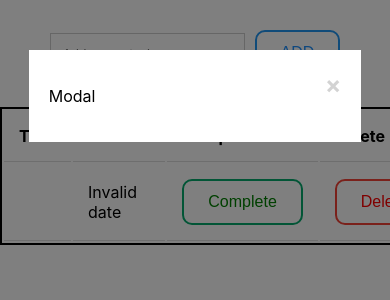
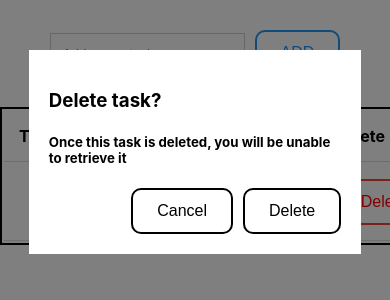
Before and after one commit to Alexlloydwhite/aws-react-todo-list, a React (Create React App) app: page / in a window 390 px wide. Both pictures are taken after a click on the button "Delete". Shown: the top 300 px of the page. Built offline with nearby package versions, Linux system fonts and the light colour scheme; no server answers.

Commit message:
adding mobile break point to make modal conditionally render

```diff
--- a/src/components/DeleteModal/DeleteModal.css
+++ b/src/components/DeleteModal/DeleteModal.css
@@ -15,23 +15,25 @@
     background-color: white;
     padding: 20px;
     margin: auto;
-    width: 75%;
+    width: 30%;
     -webkit-animation-name: animatetop;
     -webkit-animation-duration: 0.4s;
     animation-name: animatetop;
     animation-duration: 0.4s
 }
 
-.close-btn {
-    float: right;
-    color: lightgray;
-    font-size: 24px;
-    font-weight: bold;
-    cursor: pointer;
+@media only screen and (max-width: 800px) {
+    .modal-content {
+        width: 75%;
+    }
 }
 
-.close-btn:hover {
-    color: darkgray;
+.cancel-btn {
+    margin-right: 10px;
+}
+
+.btn-group {
+    text-align: right;
 }
 
 @-webkit-keyframes animatetop {
--- a/src/components/DeleteModal/DeleteModal.tsx
+++ b/src/components/DeleteModal/DeleteModal.tsx
@@ -10,13 +10,21 @@ const DeleteModal: React.FC<IProps> = ({ setOpenDeleteModal }) => {
     return (
         <div className="modal">
             <div className="modal-content">
-                <span
-                    className="close-btn"
-                    onClick={() => setOpenDeleteModal(false)}
-                >
-                    &times;
-                </span>
-                <p>Modal</p>
+                <h3>Delete task?</h3>
+                <h5>Once this task is deleted, you will be unable to retrieve it</h5>
+                <div className="btn-group">
+                    <button
+                        className="cancel-btn"
+                        onClick={() => setOpenDeleteModal(false)}
+                    >
+                        Cancel
+                    </button>
+                    <button
+                        onClick={() => setOpenDeleteModal(false)}
+                    >
+                        Delete
+                    </button>
+                </div>
             </div>
         </div>
     );
```
